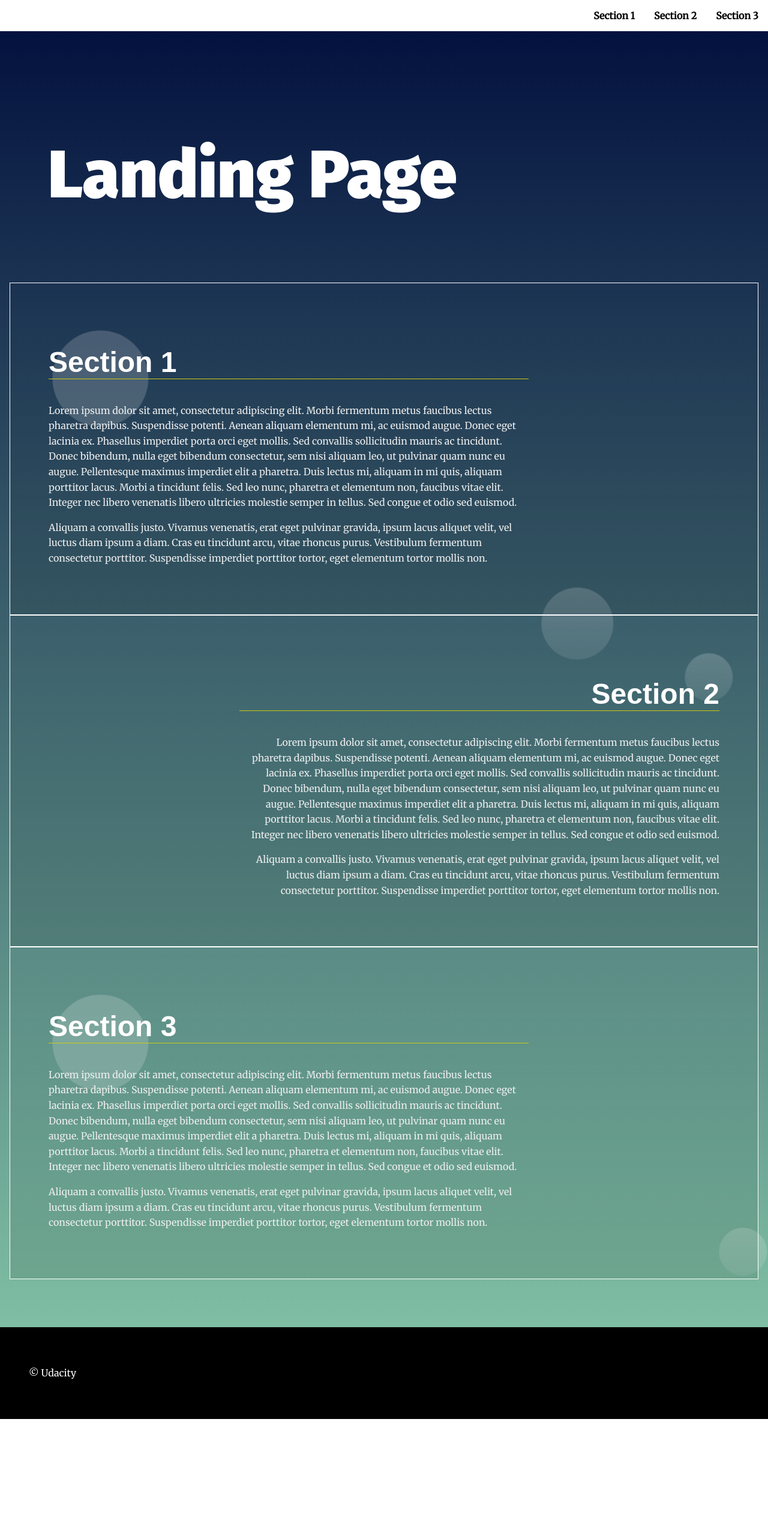
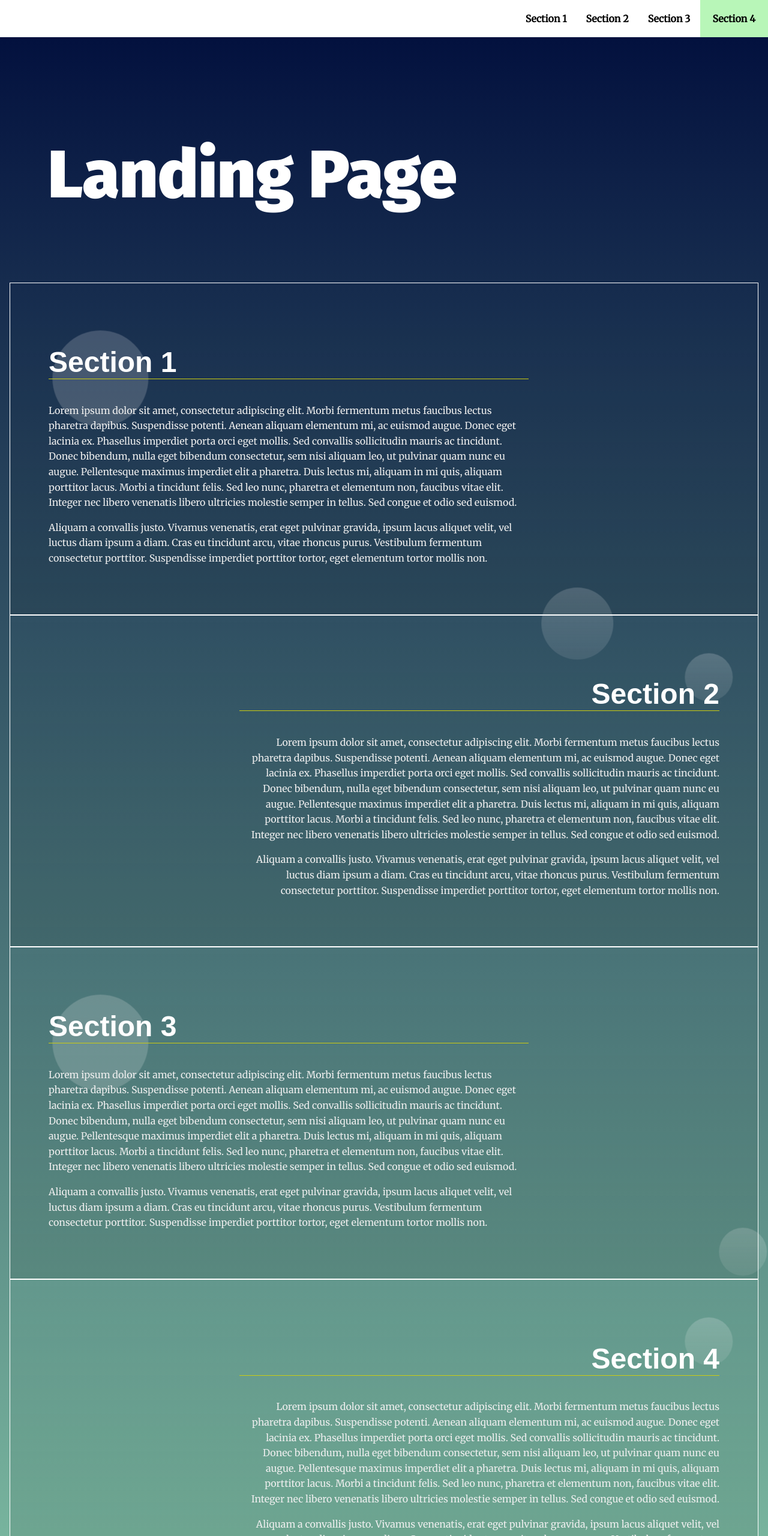
Before and after one commit to osaweo1/Landing_Page, a plain HTML site: page html/index.html in a window 1280 px wide. Shown: the top 2560 px of the page at 60% size. Before the commit the page ends 2365 px from the top, so only its background shows below. Drawn offline with Linux system fonts and the light colour scheme.

Commit message:
update js and html to scrow page

```diff
--- a/css/styles.css
+++ b/css/styles.css
@@ -8,7 +8,8 @@
  *
 */
 
-html {
+
+/*html {
     scroll-behavior: smooth;
 }
 
@@ -99,7 +100,9 @@ section {
 }
 
 .navbar__menu .menu__active {
-    border: 1px solid #333;
+    padding: 5px;
+    transition: 0.3s scaleY(-2px) ease-in-out;
+    background-color: rgb(184, 246, 184);
 }
 
 
--- a/html/index.html
+++ b/html/index.html
@@ -64,11 +64,28 @@
                     porttitor tortor, eget elementum tortor mollis non.</p>
             </div>
         </section>
+        <section id="section4" data-nav="Section 4">
+            <div class="landing__container">
+                <h2>Section 4</h2>
+                <p>Lorem ipsum dolor sit amet, consectetur adipiscing elit. Morbi fermentum metus faucibus lectus pharetra dapibus. Suspendisse potenti. Aenean aliquam elementum mi, ac euismod augue. Donec eget lacinia ex. Phasellus imperdiet porta orci
+                    eget mollis. Sed convallis sollicitudin mauris ac tincidunt. Donec bibendum, nulla eget bibendum consectetur, sem nisi aliquam leo, ut pulvinar quam nunc eu augue. Pellentesque maximus imperdiet elit a pharetra. Duis lectus mi, aliquam
+                    in mi quis, aliquam porttitor lacus. Morbi a tincidunt felis. Sed leo nunc, pharetra et elementum non, faucibus vitae elit. Integer nec libero venenatis libero ultricies molestie semper in tellus. Sed congue et odio sed euismod.</p>
+
+                <p>Aliquam a convallis justo. Vivamus venenatis, erat eget pulvinar gravida, ipsum lacus aliquet velit, vel luctus diam ipsum a diam. Cras eu tincidunt arcu, vitae rhoncus purus. Vestibulum fermentum consectetur porttitor. Suspendisse imperdiet
+                    porttitor tortor, eget elementum tortor mollis non.</p>
+            </div>
+        </section>
     </main>
-    <footer class="page__footer">
-        <p>&copy Udacity</p>
-    </footer>
-    <script src='../js/app.js'></script>
+
+
+</html>
+</div>
+</section>
+</main>
+<footer class="page__footer">
+    <p>&copy Udacity</p>
+</footer>
+<script src='../js/app.js'></script>
 </body>
 
 </html>
--- a/js/app.js
+++ b/js/app.js
@@ -2,6 +2,7 @@
  * declaration of global variables
  * and getting element on our HTML page
  */
+
 let sections = Array.from(document.querySelectorAll('section'));
 
 const navList = document.querySelector('#navbar__list');
@@ -15,43 +16,76 @@ function createAnchor() {
         //dynamically creating an anchor
         const anchor = document.createElement('a');
         //adding a class Menu__link to created Anchor
-        anchor.classList.add('menu__link');
+        anchor.setAttribute('class',
+            'menu__link ');
         //getting the attribute of ID from each section
         let link = sections[a].getAttribute('id');
         //giving the section ID attribute to the Anchor
-        anchor.href = '#' + link;
-        //geeting the text value
+
+        //getting the text value and setting it to the anchor
         anchor.innerText = sections[a].getAttribute('data-nav');
         // creating a list element
         let list = document.createElement('li');
+        //sect class attribute for the List items
+        list.setAttribute('class', link);
+        //sect data_link attribute for the List items
+        list.setAttribute('data_link', link);
         //appending the Anchor as a child to the created list
         list.appendChild(anchor);
         // An event listener for window scrolling
-        window.addEventListener('scroll', function() {
-            onScroll(anchor);
+        document.addEventListener('scroll', function() {
+            onScroll();
 
-        })
+
+        });
 
         // Appending the list as the ul child
-        navList.appendChild(list)
+        navList.appendChild(list);
+
     }
 
 
+    //function to get the view port and to add your-active-class  to the section visible in the viewport and a menu_active link to active link
+    let lists = Array.from(document.querySelectorAll('li'))
+    console.log(lists);
+    let onScroll = function(anchor) {
+
+        let active = "";
+        //for Each method to check f asection is in viewport
+        sections.forEach(section => {
+
+            let rect = section.getBoundingClientRect();
+
+            if (rect.top >= -20 && rect.left >= 0 && rect.right <= window.innerWidth && rect.bottom <= window.innerHeight) {
+                //setting an active class to the section visible in the view port
+                section.classList.add('your-active-class');
+                active = section.getAttribute('id')
+
+
+
+            } else { section.classList.remove('your-active-class') }
+
+        });
+        //setting a menu_active link to a active link.
+        lists.forEach(list => {
+            list.classList.remove('menu__active');
+            if (list.classList.contains(active)) {
+                list.classList.add('menu__active');
+            }
+            // an eventlistener on the list item to Scroll to section
+            list.addEventListener('click', () => {
+                const scr = document.getElementById(list.getAttribute('data_link'));
+
+                scr.scrollIntoView({ behavior: 'smooth', block: 'start' });
+            });
+
+
+        });
+
+
+    }
+
 
 }
-
-// running the function
 createAnchor();
-
-//function to get the view port and to add your-active-class  to the section visible in the viewport
-let onScroll = function(anchor) {
-    sections.forEach(section => {
-        let rect = section.getBoundingClientRect();
-        console.log(rect);
-        if (rect.top >= -17 && rect.left >= 0 && rect.right <= window.innerWidth && rect.bottom <= window.innerHeight) {
-            section.classList.add('your-active-class');
-
-        } else { section.classList.remove('your-active-class') }
-
-    })
-}
+// running the function*/
```
